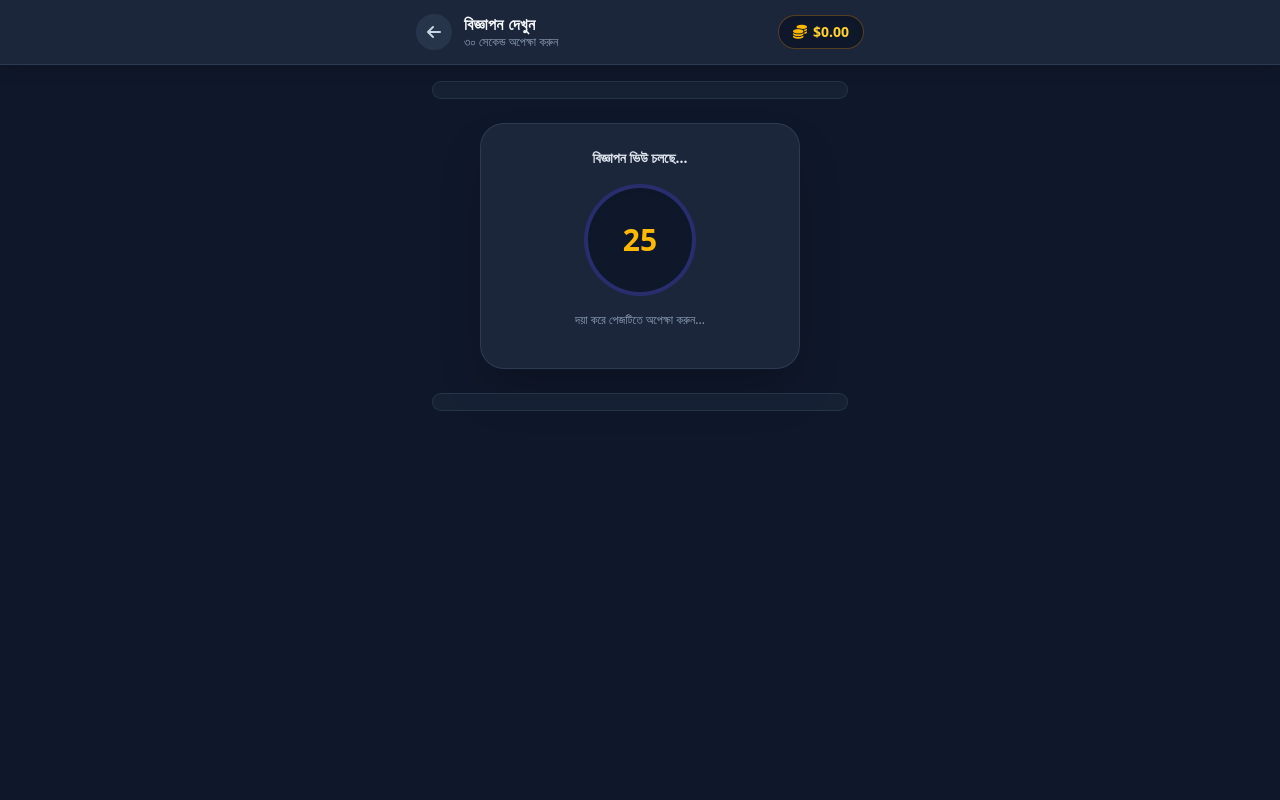
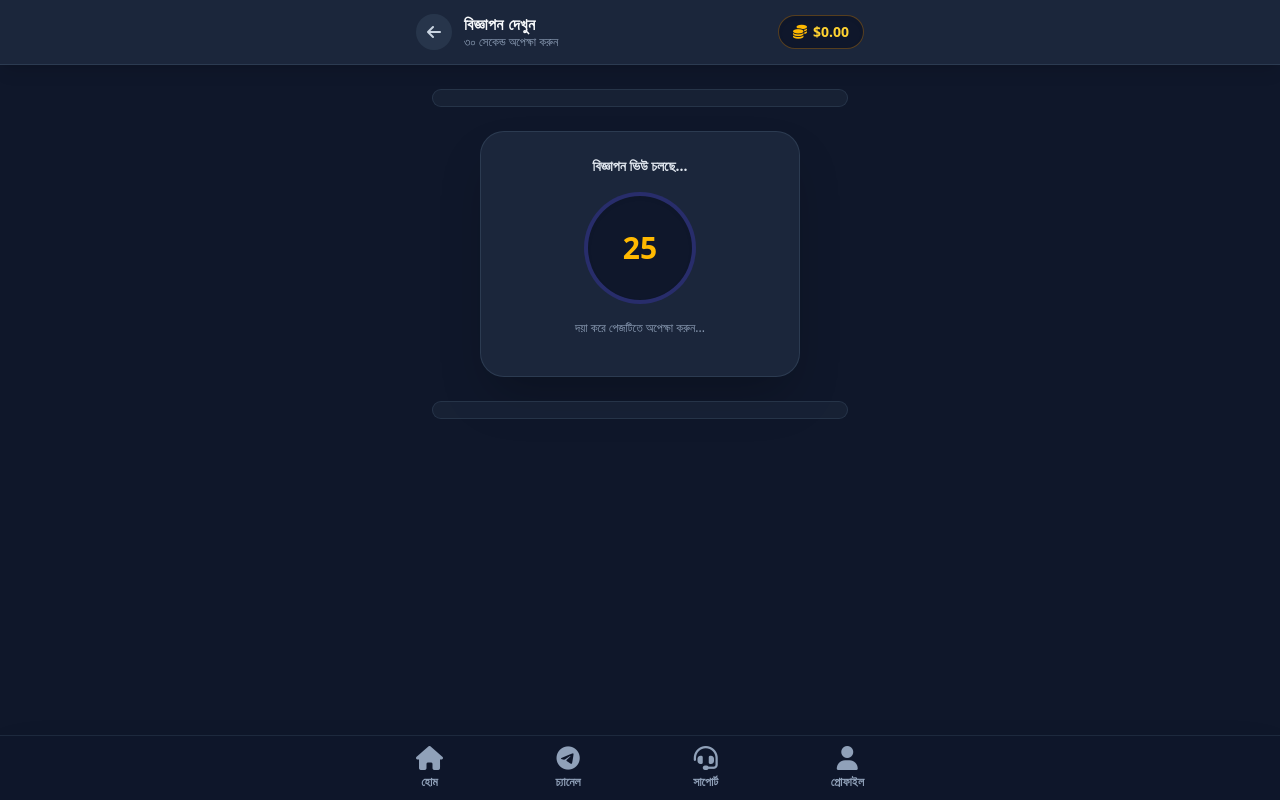
Before and after one commit to mddulal596/rewardsofficials, a website: page viewad.html in a window 1280 px wide. Drawn offline with nearby package versions, Linux system fonts and the light colour scheme.

Commit message:
Update body class and add navigation bar

```diff
--- a/viewad.html
+++ b/viewad.html
@@ -18,7 +18,7 @@
         }
     </style>
 </head>
-<body class="min-h-screen flex flex-col justify-between font-sans antialiased pb-20">
+<body class="bg-slate-900 font-sans antialiased pb-28">
 
     <!-- Top Header -->
     <header class="bg-slate-800/90 backdrop-blur-md border-b border-slate-700/80 sticky top-0 z-30 px-4 py-3.5 shadow-lg">
@@ -40,7 +40,7 @@
     </header>
 
     <!-- Main Container -->
-    <main class="max-w-md mx-auto w-full p-4 space-y-6 flex flex-col items-center justify-center mb-auto text-center">
+    <main class="max-w-md mx-auto w-full p-4 space-y-6 flex flex-col items-center justify-center text-center mt-2">
 
         <!-- ১. কাউন্ট ডাউন সার্কেলের উপরে নতুন বিজ্ঞাপন (728x90) -->
         <div class="w-full bg-slate-800/60 p-2 rounded-xl border border-slate-700/60 flex justify-center overflow-x-auto">
@@ -91,9 +91,35 @@
     </main>
 
     <!-- Toast Notification -->
-    <div id="toast" class="fixed bottom-20 left-1/2 -translate-x-1/2 bg-slate-800 border border-slate-600 text-white text-xs font-medium px-4 py-2.5 rounded-full shadow-2xl opacity-0 pointer-events-none transition-opacity duration-300 z-50 whitespace-nowrap">
+    <div id="toast" class="fixed bottom-24 left-1/2 -translate-x-1/2 bg-slate-800 border border-slate-600 text-white text-xs font-medium px-4 py-2.5 rounded-full shadow-2xl opacity-0 pointer-events-none transition-opacity duration-300 z-50 whitespace-nowrap">
         মেসেজ
     </div>
+
+    <!-- Navigation Bar (Fixed Bottom) -->
+    <nav class="fixed bottom-0 left-0 right-0 bg-slate-900/98 backdrop-blur-lg border-t border-slate-800 z-40 py-2.5 px-6 shadow-2xl">
+        <div class="max-w-md mx-auto flex justify-between items-center">
+            <!-- Home -->
+            <a href="index.html" class="flex flex-col items-center justify-center text-slate-400 hover:text-indigo-400 space-y-1 transition hover:scale-105">
+                <i class="fa-solid fa-house text-2xl"></i>
+                <span class="text-xs font-bold">হোম</span>
+            </a>
+            <!-- Channel -->
+            <a href="https://t.me/rewardofficials" target="_blank" class="flex flex-col items-center justify-center text-slate-400 hover:text-sky-400 space-y-1 transition hover:scale-105">
+                <i class="fa-brands fa-telegram text-2xl"></i>
+                <span class="text-xs font-bold">চ্যানেল</span>
+            </a>
+            <!-- Support -->
+            <a href="https://t.me/rewardofficials" target="_blank" class="flex flex-col items-center justify-center text-slate-400 hover:text-emerald-400 space-y-1 transition hover:scale-105">
+                <i class="fa-solid fa-headset text-2xl"></i>
+                <span class="text-xs font-bold">সাপোর্ট</span>
+            </a>
+            <!-- Profile -->
+            <button onclick="showProfileModal()" class="flex flex-col items-center justify-center text-slate-400 hover:text-amber-400 space-y-1 transition hover:scale-105 bg-transparent border-none cursor-pointer">
+                <i class="fa-solid fa-user text-2xl"></i>
+                <span class="text-xs font-bold">প্রোফাইল</span>
+            </button>
+        </div>
+    </nav>
 
     <!-- Script -->
     <script type="module">
@@ -119,6 +145,8 @@
         }
 
         let currentUserId = localStorage.getItem('saved_tg_id') || (tg?.initDataUnsafe?.user?.id ? String(tg.initDataUnsafe.user.id) : null);
+        let currentUsername = tg?.initDataUnsafe?.user?.username || 'User';
+        let userTotalBalance = "0.00";
 
         function showToast(msg) {
             const toast = document.getElementById('toast');
@@ -127,6 +155,14 @@
             setTimeout(() => toast.classList.add('opacity-0'), 3000);
         }
 
+        window.showProfileModal = function() {
+            if (!currentUserId) {
+                showToast('প্রথমে টেলিগ্রাম আইডি দিয়ে লগইন করুন!');
+                return;
+            }
+            alert(`👤 প্রোফাইল বিবরণ:\nTelegram ID: ${currentUserId}\nব্যালেন্স: $${userTotalBalance}`);
+        };
+
         // ব্যালেন্স লোড করা
         async function loadBalance() {
             if (!currentUserId) return;
@@ -134,8 +170,8 @@
                 const userRef = doc(db, 'users', currentUserId);
                 const docSnap = await getDoc(userRef);
                 if (docSnap.exists()) {
-                    const balance = Number(docSnap.data().balance || 0).toFixed(2);
-                    document.getElementById('user-balance').textContent = `$${balance}`;
+                    userTotalBalance = Number(docSnap.data().balance || 0).toFixed(2);
+                    document.getElementById('user-balance').textContent = `$${userTotalBalance}`;
                 }
             } catch (err) {
                 console.error(err);
```
